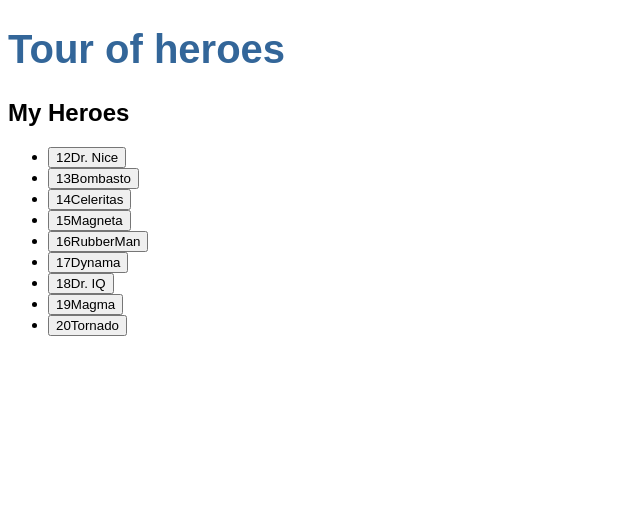
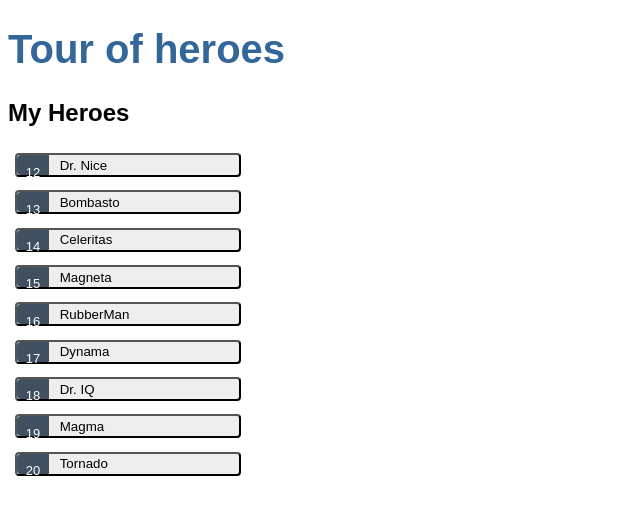
Before and after one commit to gensan0223/angular-tour-of-heroes, an Angular app: page / in a window 1280 px wide. Shown: the top 514 px of the page, without its empty margins (0-640 px from the left). Built offline with nearby package versions, Linux system fonts and the light colour scheme.

Commit message:
リストの表示

```diff
--- a/src/app/heroes/heroes.component.css
+++ b/src/app/heroes/heroes.component.css
@@ -0,0 +1,66 @@
+/* HeroesComponent's private CSS styles */
+.heroes {
+    margin: 0 0 2em 0;
+    list-style-type: none;
+    padding: 0;
+    width: 15em;
+  }
+
+  .heroes li {
+    display: flex;
+  }
+
+  .heroes button {
+    flex: 1;
+    cursor: pointer;
+    position: relative;
+    left: 0;
+    background-color: #EEE;
+    margin: .5em;
+    padding: 0;
+    border-radius: 4px;
+    display: flex;
+    align-items: stretch;
+    height: 1.8em;
+  }
+
+  .heroes button:hover {
+    color: #2c3a41;
+    background-color: #e6e6e6;
+    left: .1em;
+  }
+
+  .heroes button:active {
+    background-color: #525252;
+    color: #fafafa;
+  }
+
+  .heroes button.selected {
+    background-color: black;
+    color: white;
+  }
+
+  .heroes button.selected:hover {
+    background-color: #505050;
+    color: white;
+  }
+
+  .heroes button.selected:active {
+    background-color: black;
+    color: white;
+  }
+
+  .heroes .badge {
+    display: inline-block;
+    font-size: small;
+    color: white;
+    padding: 0.8em 0.7em 0 0.7em;
+    background-color: #405061;
+    line-height: 1em;
+    margin-right: .8em;
+    border-radius: 4px 0 0 4px;
+  }
+
+  .heroes .name {
+    align-self: center;
+  }
--- a/src/app/heroes/heroes.component.html
+++ b/src/app/heroes/heroes.component.html
@@ -1,9 +1,18 @@
 <h2>My Heroes</h2>
 <ul class="heroes">
   <li *ngFor="let hero of heroes">
-    <button type="button">
+    <button [class.selected]="hero === selectedHero" type="button" (click)="onSelect(hero)">
       <span class="badge">{{hero.id}}</span>
       <span class="name">{{hero.name}}</span>
     </button>
   </li>
 </ul>
+
+<div *ngIf="selectedHero">
+  <h2>{{selectedHero.name | uppercase}} Details</h2>
+  <div>id: {{selectedHero.id}}</div>
+  <div>
+    <label for="hero-name">Hero name: </label>
+    <input id="hero-name" [(ngModel)]="selectedHero.name" placeholder="name">
+  </div>
+</div>
--- a/src/app/heroes/heroes.component.ts
+++ b/src/app/heroes/heroes.component.ts
@@ -13,4 +13,8 @@ export class HeroesComponent {
     name: 'Windstorm'
   };
   heroes = HEROES;
+  selectedHero? : Hero;
+  onSelect(hero: Hero): void {
+    this.selectedHero = hero;
+  }
 }
```
